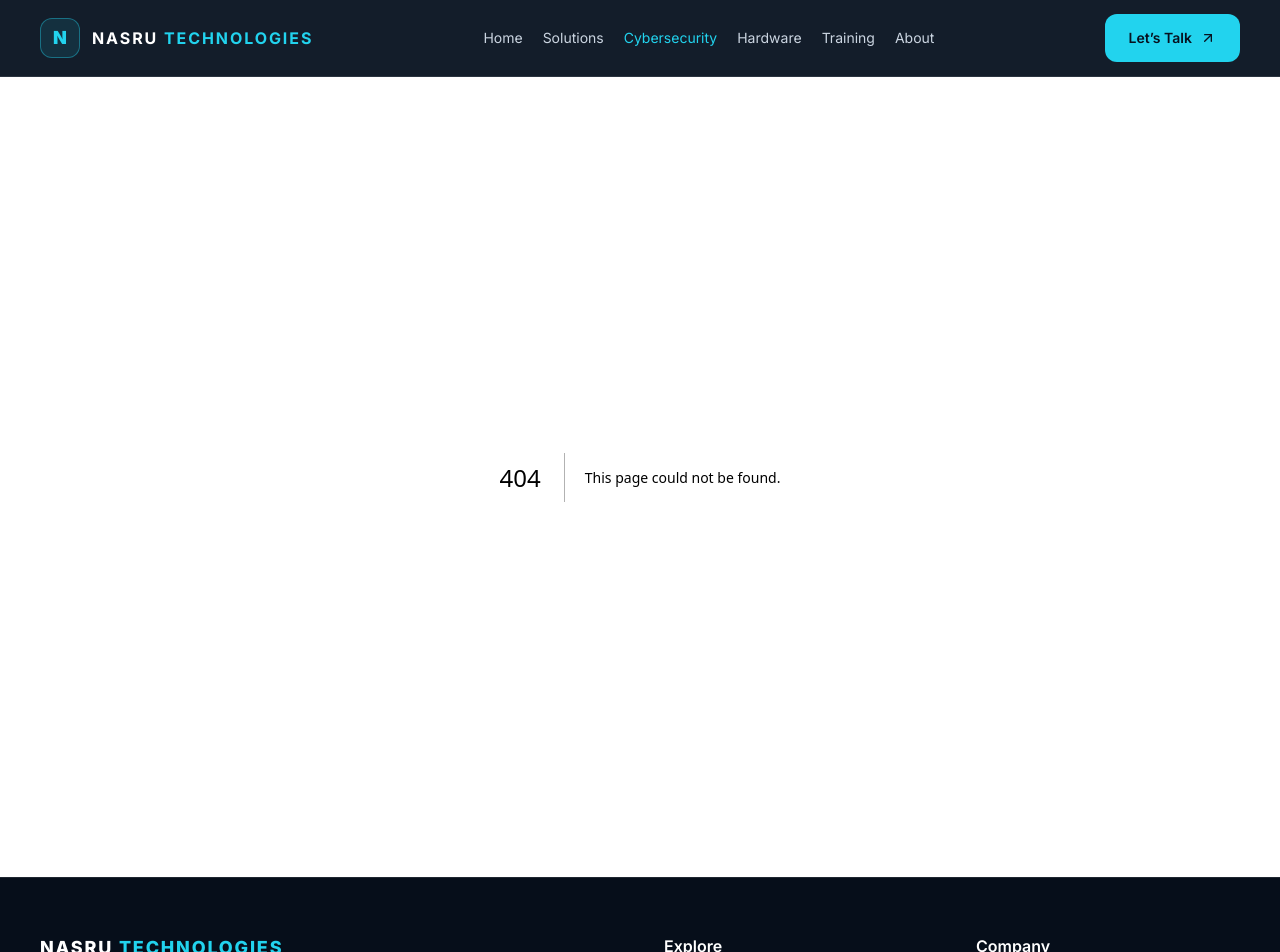
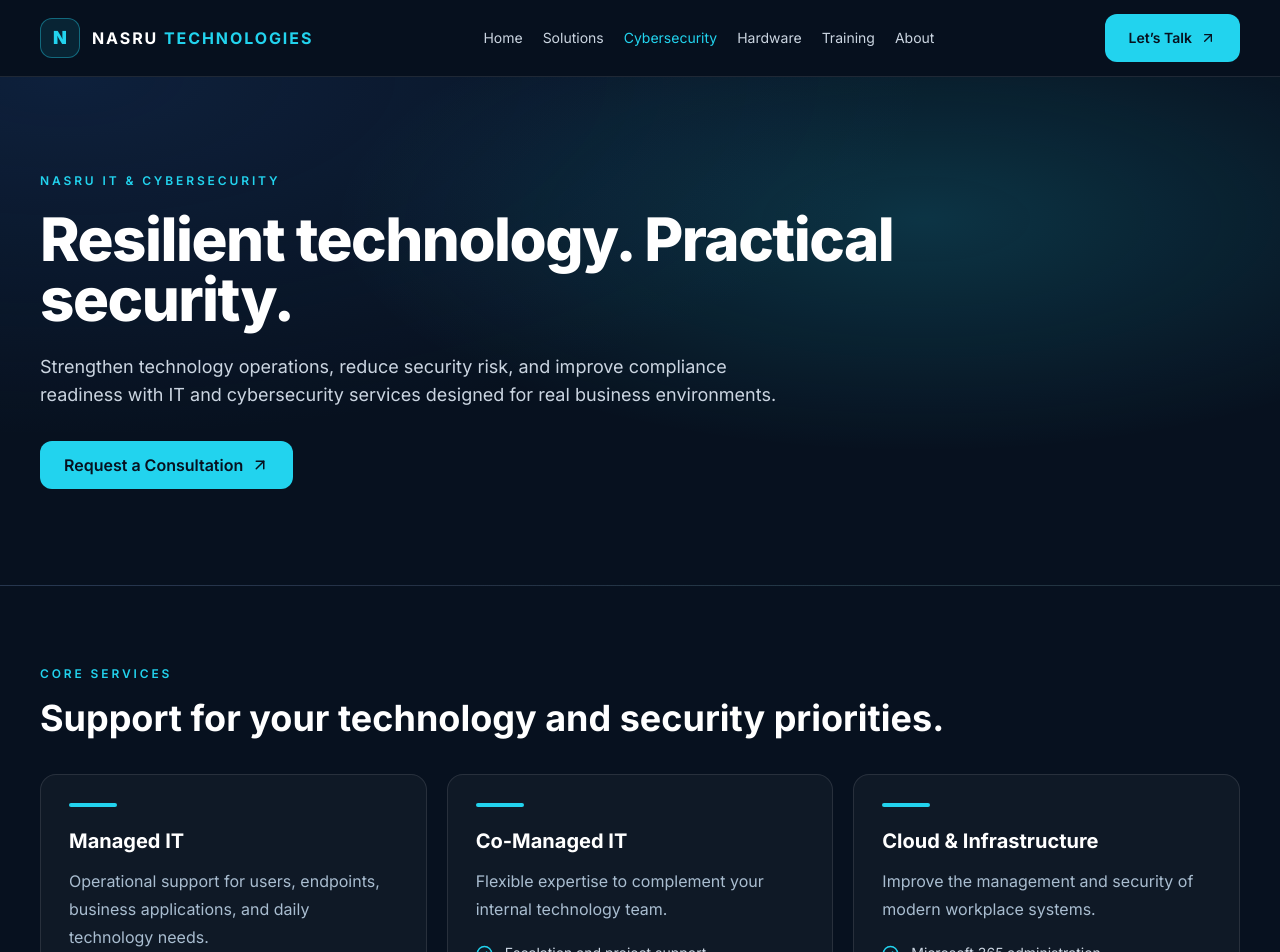
Before and after one commit to Natinael-hub/NASRU-TECHNOLOGIES, a Next.js app: page /secure in a window 1280 px wide. Before the commit this address had no page. Shown: the top 952 px of the page. Built offline with nearby package versions, Linux system fonts and the light colour scheme.

Commit message:
feat(phase2): add src/app/secure/page.tsx

```diff
--- /dev/null
+++ b/src/app/secure/page.tsx
@@ -0,0 +1,6 @@
+import type { Metadata } from "next";
+import { SectionIntro } from "@/components/section-intro";
+import { ServiceGrid } from "@/components/service-grid";
+export const metadata:Metadata={title:"IT & Cybersecurity",description:"IT operations, cybersecurity consulting, cloud infrastructure and compliance readiness from Nasru Technologies.",alternates:{canonical:"/secure"}};
+const items=[{title:"Managed IT",description:"Operational support for users, endpoints, business applications, and daily technology needs.",bullets:["Help desk and endpoint support","Patch and device management","Backup and recovery coordination"]},{title:"Co-Managed IT",description:"Flexible expertise to complement your internal technology team.",bullets:["Escalation and project support","Monitoring and alert coordination","Documentation and standardization"]},{title:"Cloud & Infrastructure",description:"Improve the management and security of modern workplace systems.",bullets:["Microsoft 365 administration","Identity and multifactor authentication","Network and remote-access planning"]},{title:"Cybersecurity Consulting",description:"Practical advice to help teams understand risks and prioritize security improvements.",bullets:["Security posture assessments","Security roadmap development","Policies and incident readiness"]},{title:"Governance, Risk & Compliance",description:"Build a clearer path toward stronger controls and audit preparation.",bullets:["ISO and NIST-aligned guidance","Risk and control assessments","Compliance readiness support"]},{title:"Security Program Support",description:"Coordinate security improvements across people, process, and technology.",bullets:["Security awareness","Implementation planning","Ongoing improvement priorities"]}];
+export default function SecurePage(){return <main id="main-content"><SectionIntro eyebrow="Nasru IT & Cybersecurity" title="Resilient technology. Practical security." description="Strengthen technology operations, reduce security risk, and improve compliance readiness with IT and cybersecurity services designed for real business environments." cta="Request a Consultation"/><section className="container-nasru py-20"><p className="eyebrow">Core services</p><h2 className="mb-9 mt-4 text-3xl font-bold text-white sm:text-4xl">Support for your technology and security priorities.</h2><ServiceGrid items={items}/></section></main>}
```
